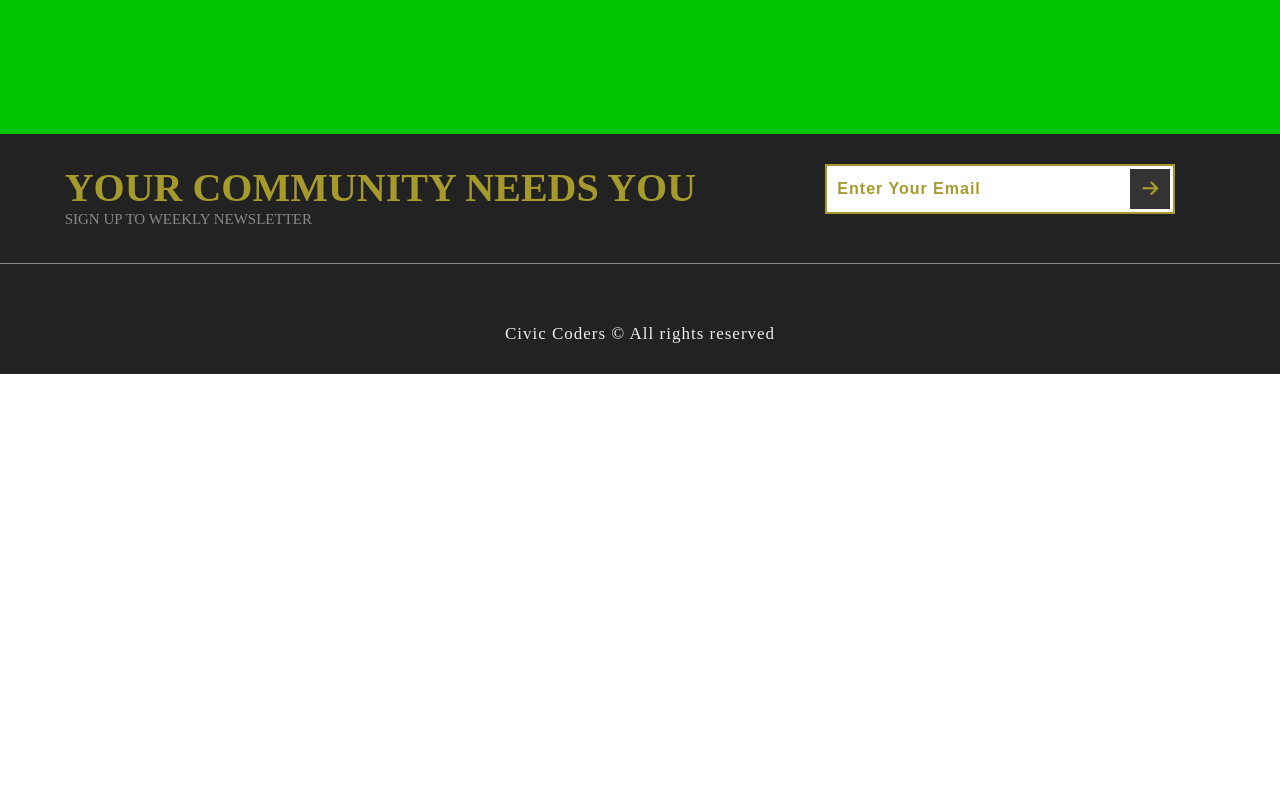
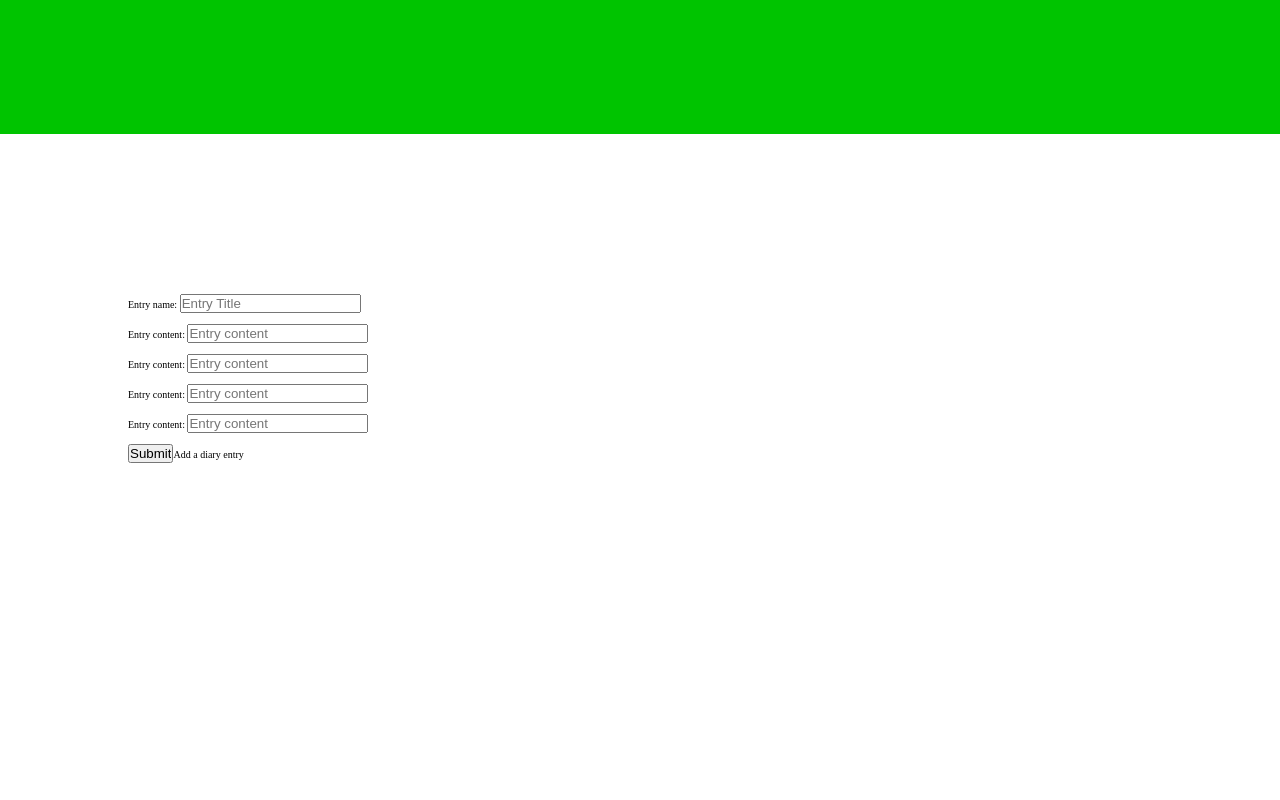
Before and after one commit to Saabdulle/florin-community, a plain HTML site: page client/welcome.html in a window 1280 px wide. Shown: the part 2340-3140 px from the top of the page. Before the commit the page ends 2714 px from the top, so only its background shows below. Drawn offline with Linux system fonts and the light colour scheme.

```diff
--- a/client/welcome.html
+++ b/client/welcome.html
@@ -49,14 +49,14 @@
                 <h2 class="about-header">Your community needs you!</h2>
                 <br><br>
                 <p id="about-p">Lorem ipsum dolor sit amet, consectetur adipiscing elit. Lorem ipsum dolor sit amet, consectetur adipiscing elit. Lorem ipsum dolor sit amet, consectetur adipiscing elit. Lorem ipsum dolor sit amet, consectetur adipiscing elit.</p>
-                <button id="about-button">Learn more</button>
+                <button id="about-button" onclick="scrollToInitiatives()">Learn more</button>
             </div>
         </header>
     </div>
     <!-- About us end -->
 
     <!-- Learn more start-->
-    <section class="section-2">
+    <section class="section-2" id="initiatives">
         <h1 class="section-heading">Initiatives</h1>
         <div class="entry">
             <a href="#" class="entry-link">
@@ -93,6 +93,42 @@
     </section>
     <!-- Learn more end-->
 
+    <!-- About us start -->
+    <div class="container">
+        <header class="header">
+            <div class="banner">
+
+                <form id="diary-input-form">
+
+                    <label for="entry-name-input">Entry name:</label>
+                    <input type="text" id="entry-name-input" placeholder="Entry Title">
+                    <br><br>
+
+                    <label for="diary-input-content">Entry content:</label>
+                    <input type="text" id="diary-input-content" placeholder="Entry content">
+                    <br><br>
+
+                    <label for="diary-input-content">Entry content:</label>
+                    <input type="text" id="diary-input-content" placeholder="Entry content">
+                    <br><br>
+
+                    <label for="diary-input-content">Entry content:</label>
+                    <input type="text" id="diary-input-content" placeholder="Entry content">
+                    <br><br>
+
+                    <label for="diary-input-content">Entry content:</label>
+                    <input type="text" id="diary-input-content" placeholder="Entry content">
+                    <br><br>
+
+                    <input type="submit" id="add-entry">Add a diary entry</input>
+
+                  </form>
+
+            </div>
+        </header>
+    </div>
+    <!-- About us end -->
+
     <!-- Footer start -->
     <section class="section-4">
         <div class="section-4-text">
--- a/static/welcome.js
+++ b/static/welcome.js
@@ -3,3 +3,9 @@
     const element = document.getElementById("content");
     element.scrollIntoView({ behavior: "smooth" });
   }
+
+// Scrolls to div with the id of initiatives on click
+function scrollToInitiatives() {
+    const element = document.getElementById("initiatives");
+    element.scrollIntoView({ behavior: "smooth" });
+  }
```
